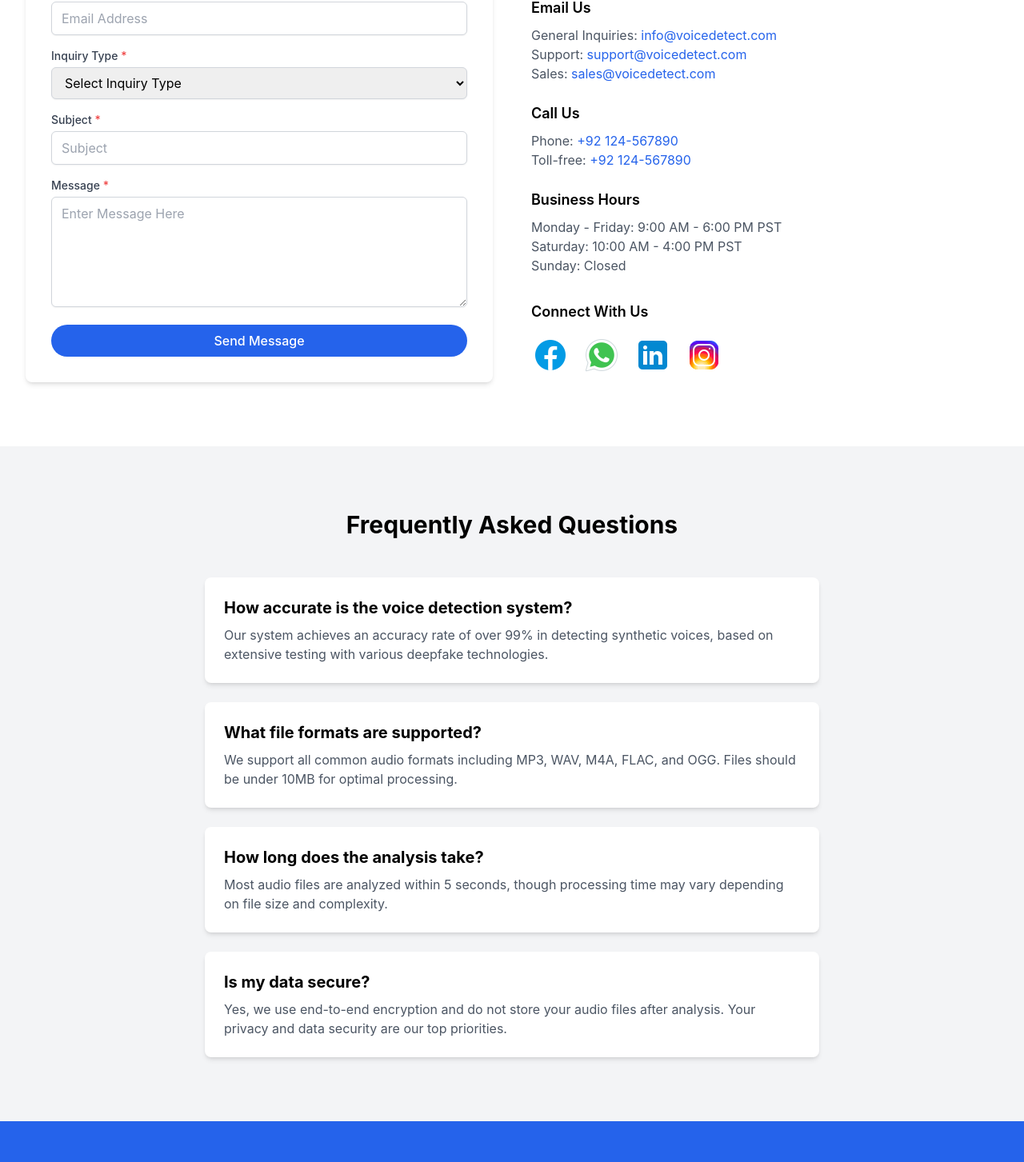
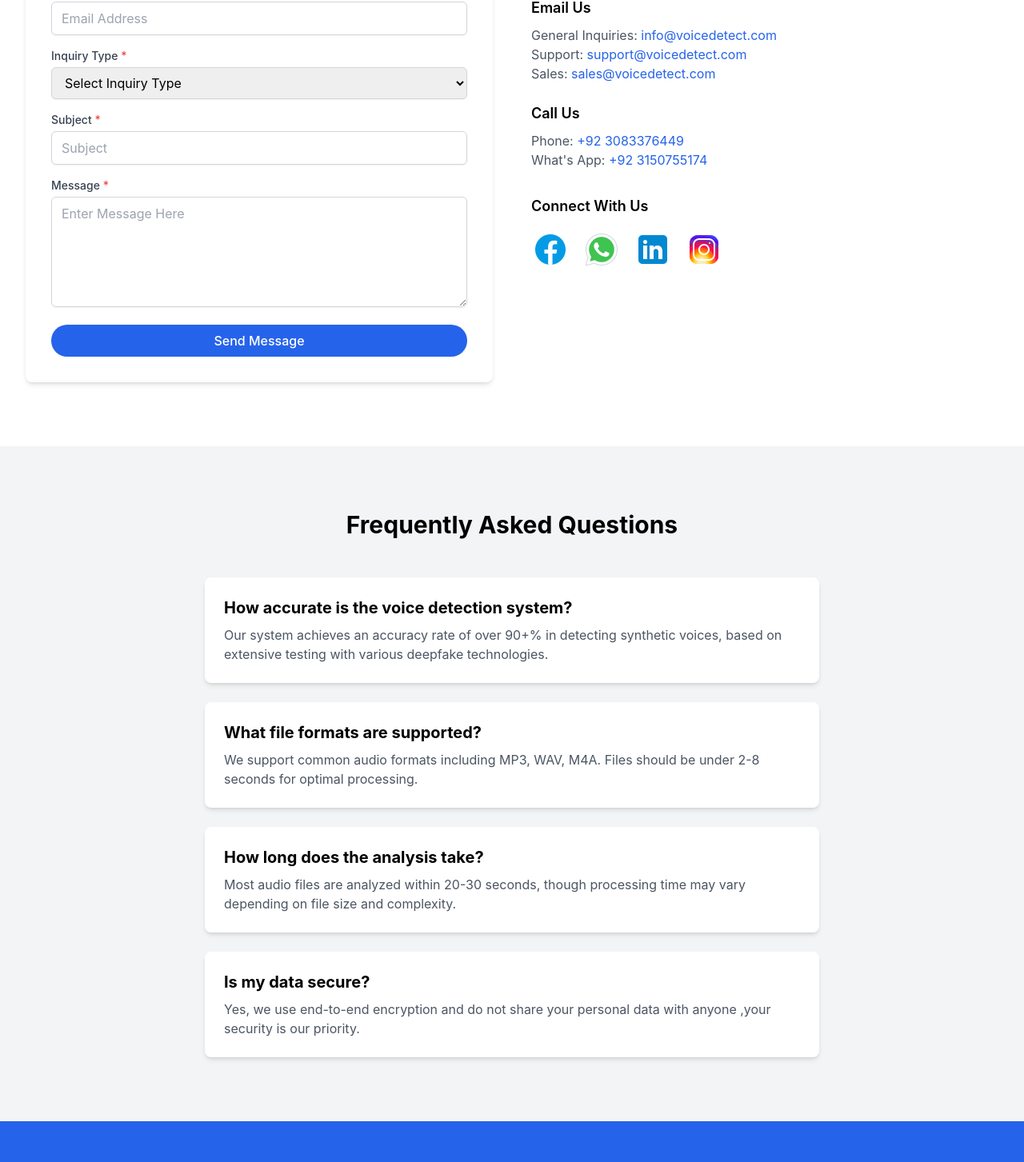
Before and after one commit to Murtaza-Shahani/Fyp_Synthetic_voice_detection, a React (Create React App) app in the folder Frontend/: page /contact in a window 1280 px wide. Shown: the part 548-2001 px from the top of the page at 80% size. Built offline with nearby package versions, Linux system fonts and the light colour scheme.

Commit message:
Made necessary changes in UI LIKE contact etc

```diff
--- a/Frontend/src/pages/Contact.jsx
+++ b/Frontend/src/pages/Contact.jsx
@@ -222,31 +222,20 @@ function Contact({ isHome = false }) {
                         href="tel:+1234567890"
                         className="text-blue-600 hover:underline"
                       >
-                        +92 124-567890
+                        +92 3083376449
                       </a>
                       <br />
-                      Toll-free:{" "}
+                      What's App:{" "}
                       <a
                         href="tel:+18001234567"
                         className="text-blue-600 hover:underline"
                       >
-                        +92 124-567890
+                        +92 3150755174
                       </a>
                     </p>
                   </div>
 
-                  <div>
-                    <h3 className="text-lg font-semibold mb-2">
-                      Business Hours
-                    </h3>
-                    <p className="text-gray-600">
-                      Monday - Friday: 9:00 AM - 6:00 PM PST
-                      <br />
-                      Saturday: 10:00 AM - 4:00 PM PST
-                      <br />
-                      Sunday: Closed
-                    </p>
-                  </div>
+
                 </div>
 
                 <div className="mt-8">
@@ -286,7 +275,7 @@ function Contact({ isHome = false }) {
                   How accurate is the voice detection system?
                 </h3>
                 <p className="text-gray-600">
-                  Our system achieves an accuracy rate of over 99% in detecting
+                  Our system achieves an accuracy rate of over 90+% in detecting
                   synthetic voices, based on extensive testing with various
                   deepfake technologies.
                 </p>
@@ -297,8 +286,8 @@ function Contact({ isHome = false }) {
                   What file formats are supported?
                 </h3>
                 <p className="text-gray-600">
-                  We support all common audio formats including MP3, WAV, M4A,
-                  FLAC, and OGG. Files should be under 10MB for optimal
+                  We support  common audio formats including MP3, WAV, M4A.
+                 Files should be under 2-8 seconds for optimal
                   processing.
                 </p>
               </div>
@@ -308,7 +297,7 @@ function Contact({ isHome = false }) {
                   How long does the analysis take?
                 </h3>
                 <p className="text-gray-600">
-                  Most audio files are analyzed within 5 seconds, though
+                  Most audio files are analyzed within 20-30 seconds, though
                   processing time may vary depending on file size and
                   complexity.
                 </p>
@@ -317,9 +306,7 @@ function Contact({ isHome = false }) {
               <div className="bg-white p-6 rounded-lg shadow-md">
                 <h3 className="text-xl font-bold mb-2">Is my data secure?</h3>
                 <p className="text-gray-600">
-                  Yes, we use end-to-end encryption and do not store your audio
-                  files after analysis. Your privacy and data security are our
-                  top priorities.
+                  Yes, we use end-to-end encryption and do not share your personal data with anyone ,your security is our priority.
                 </p>
               </div>
             </div>
--- a/Frontend/src/pages/Features.jsx
+++ b/Frontend/src/pages/Features.jsx
@@ -78,9 +78,9 @@ function Features({ isHome = false }) {
                   identify artificially generated audio.
                 </p>
                 <p className="mb-6">
-                  The system analyzes over 500 different audio characteristics
+                  The system is trained over  different datasets  audio characteristics
                   to determine if a voice sample is authentic or synthetic, with
-                  accuracy rates exceeding 99%.
+                  accuracy rates exceeding 90+%.
                 </p>
                 <Button variant="primary">Learn More</Button>
               </div>
```
Also changed, not shown: 12 other files (tests, documents, lock files or other folders).
